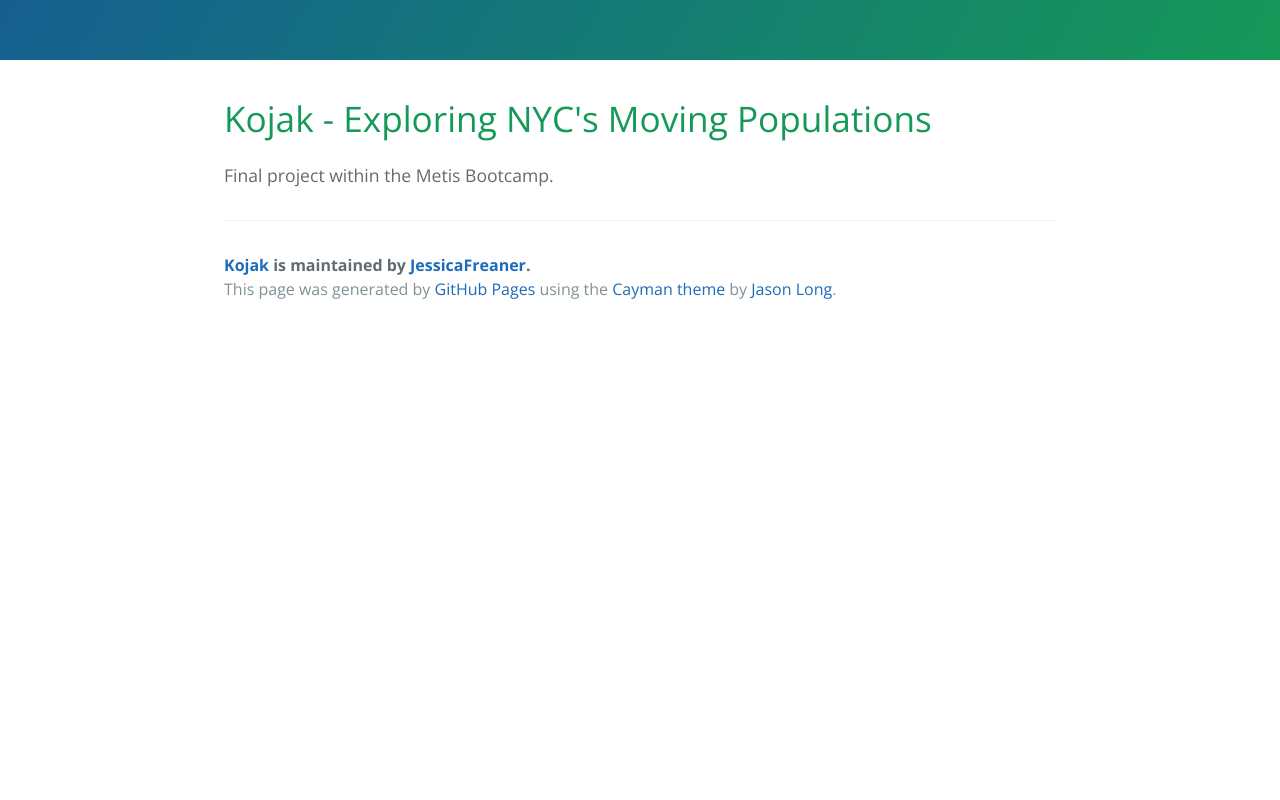
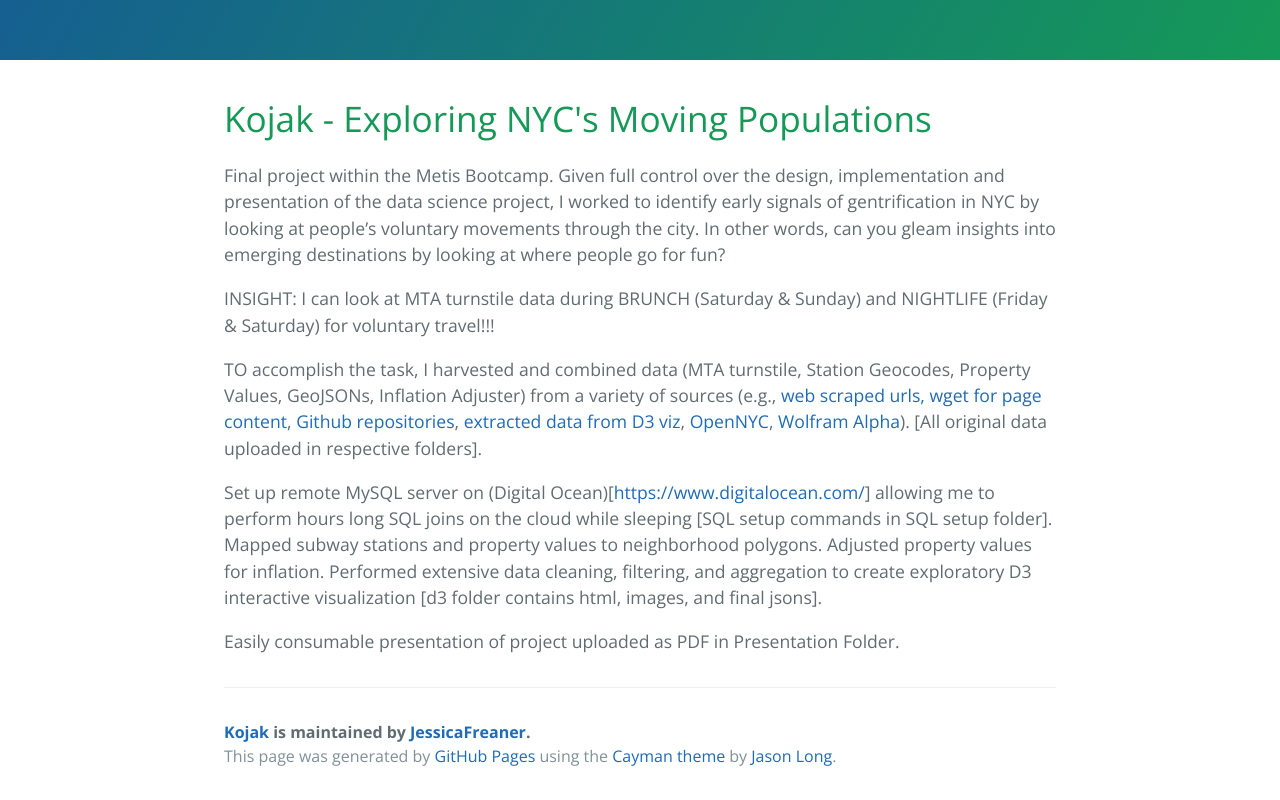
Before and after one commit to JessicaFreaner/Kojak, a plain HTML site: page index.html in a window 1280 px wide. Shown: the part 323-1123 px from the top of the page. Before the commit the page ends 800 px from the top, so only its background shows below. Drawn offline with nearby package versions, Linux system fonts and the light colour scheme.

Commit message:
Create gh-pages branch via GitHub

```diff
--- a/index.html
+++ b/index.html
@@ -22,7 +22,15 @@
       <h1>
 <a id="kojak---exploring-nycs-moving-populations" class="anchor" href="#kojak---exploring-nycs-moving-populations" aria-hidden="true"><span class="octicon octicon-link"></span></a>Kojak - Exploring NYC's Moving Populations</h1>
 
-<p>Final project within the Metis Bootcamp.</p>
+<p>Final project within the Metis Bootcamp. Given full control over the design, implementation and presentation of the data science project, I worked to identify early signals of gentrification in NYC by looking at people’s voluntary movements through the city. In other words, can you gleam insights into emerging destinations by looking at where people go for fun?</p>
+
+<p>INSIGHT: I can look at MTA turnstile data during BRUNCH (Saturday &amp; Sunday) and NIGHTLIFE (Friday &amp; Saturday) for voluntary travel!!!</p>
+
+<p>TO accomplish the task, I harvested and combined data (MTA turnstile, Station Geocodes, Property Values, GeoJSONs, Inflation Adjuster) from a variety of sources (e.g., <a href="http://web.mta.info/developers/turnstile.html" title="MTA turnstile data">web scraped urls, wget for page content</a>, <a href="https://github.com/chriswhong/nycturnstiles" title="station geocodes">Github repositories</a>, <a href="http://youarehere.cc/#/maps/by-city/new_york" title="MIT Media Labs's YouAreHere Project">extracted data from D3 viz</a>, <a href="https://nycopendata.socrata.com/" title="Neightborhood Boundaries">OpenNYC</a>, <a href="https://www.wolframalpha.com/" title="Wolfram Alpha">Wolfram Alpha</a>). [All original data uploaded in respective folders].</p>
+
+<p>Set up remote MySQL server on (Digital Ocean)[<a href="https://www.digitalocean.com/">https://www.digitalocean.com/</a>] allowing me to perform hours long SQL joins on the cloud while sleeping [SQL setup commands in SQL setup folder]. Mapped subway stations and property values to neighborhood polygons. Adjusted property values for inflation. Performed extensive data cleaning, filtering, and aggregation to create exploratory D3 interactive visualization [d3 folder contains html, images, and final jsons]. </p>
+
+<p>Easily consumable presentation of project uploaded as PDF in Presentation Folder.</p>
 
       <footer class="site-footer">
         <span class="site-footer-owner"><a href="https://github.com/JessicaFreaner/Kojak">Kojak</a> is maintained by <a href="https://github.com/JessicaFreaner">JessicaFreaner</a>.</span>
```
Also changed, not shown: params.json (+1 -1 lines).
